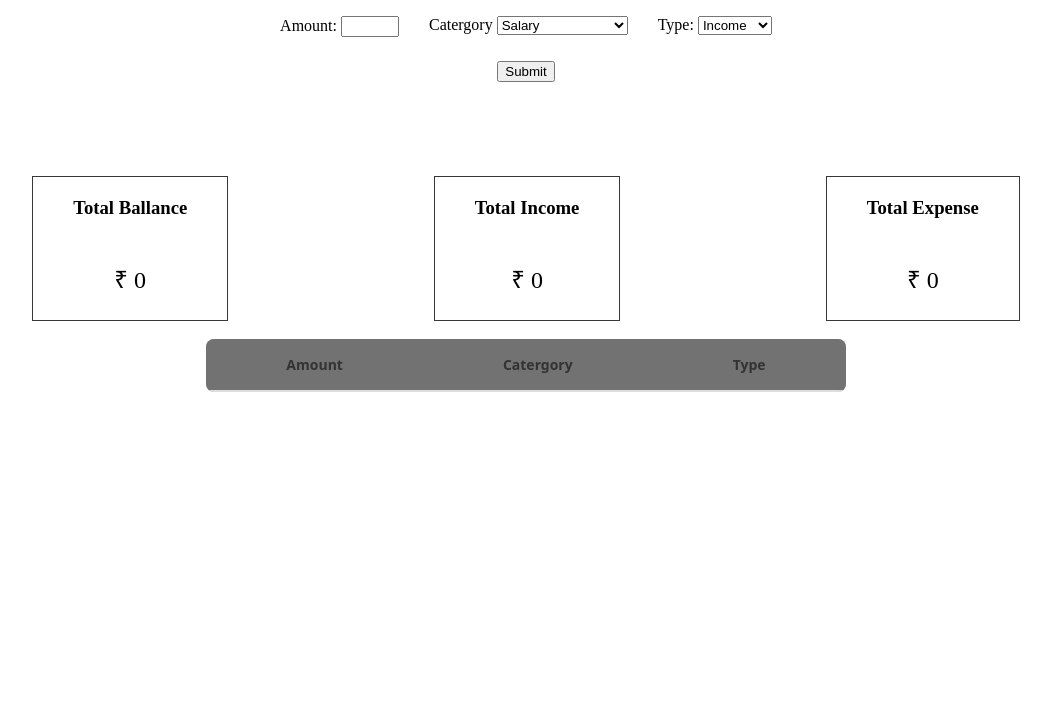
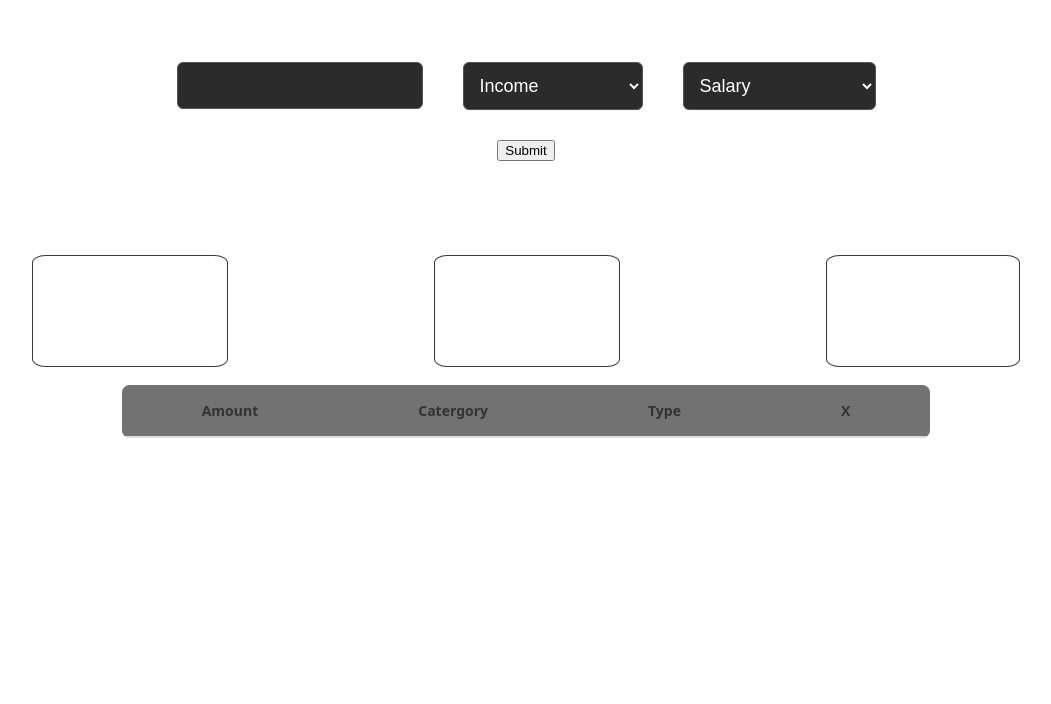
Before and after one commit to AyushC0der/Simple-Finance-Tracker, a plain HTML site: page index.html in a window 1280 px wide. Shown: the part 96-800 px from the top of the page, without its empty margins (114-1165 px from the left). Drawn offline with Linux system fonts and the light colour scheme.

Commit message:
some more changes its broken

```diff
--- a/Script.js
+++ b/Script.js
@@ -32,6 +32,9 @@ var tableBody = document.querySelector("#fintrack-table_ tbody");
 DisplayTotalAmount();
 
 /*Functions*/
+//Input
+{
+
     document.addEventListener('DOMContentLoaded', function() {
       const select = document.querySelector('#Typ_');
       select.addEventListener('change', function() {
@@ -51,10 +54,25 @@ document.addEventListener('DOMContentLoaded', function() {
         }
       });
     });
+}
+
+//Display
+{
+    function Update()
+    {
+
+
+    }
+
+}
+
+//Table
+{
 
     function AddElement()
     {
         AddRow(AmountInp.value, CatergorySel.value, type.value);
+        Update();
     }
 
     function DisplayTotalAmount()
@@ -72,6 +90,24 @@ function AddRow(amt, cat, typ)
             <td>₹ ${amt}</td>
             <td>${cat}</td>
             <td>${typ}</td>
+            <td><button type="button" class="TableCross" id="CrossBtn" onclick="RemoveRow(this)">X</button></td>
         `;
         tableBody.appendChild(row);
     }
+
+    function RemoveRow(btn)
+    {
+        const row = btn.closest('tr');
+        row.remove();
+    }
+}
+
+//Logic
+{
+
+    function Update()
+    {
+
+    }
+
+}
--- a/Style.css
+++ b/Style.css
@@ -1,18 +1,56 @@
 
-.fintrack-head{
+/*Main*/
+.fintrack-head {
     display: flex;
     justify-content: center;
     align-items: center;
     flex-direction: column;
+    gap: 10px;
+    color: white; /* Added to match your dark theme */
+}
+.fintrack-head h1 {
+    font-size: 40px;
+    font-family: 'Courier New', Courier, monospace;
+    margin-bottom: 20px;
+}
 
+
+
+.fintrack-inp {
+    display: flex;
+    flex-direction: row;
+    gap: 40px;          /* Increases the "too close" gap significantly */
+    padding: 20px;
+    align-items: flex-start;
+}
+
+.fintrack-inp div {
+    display: flex;
+    flex-direction: column;
     gap: 10px;
 }
 
-.fintrack-inp {
-    display: flex;
-    gap: 30px;
-    padding: 14px;
+.fintrack-inp input#Amt_ {
+    width: 220px;
+    font-size: 18px;
+    padding: 12px;
+    background-color: #2b2b2b;
+    color: white;
+    border: 1px solid #555;
+    border-radius: 6px;
 }
+
+.fintrack-inp select {
+    min-width: 180px;
+    padding: 12px;
+    font-size: 18px;
+    background-color: #2b2b2b;
+    color: white;
+    border: 1px solid #555;
+    border-radius: 6px;
+    cursor: pointer;
+}
+
 
 #Amt_{
     width: 50px;
@@ -38,6 +76,7 @@
     align-items: center;
 
     border: 1px solid rgb(56, 56, 56);
+    border-radius: 7%;
     padding: .1rem 2.5rem;
     margin: .5rem 0.25rem;
     max-width: .5em 1.25rem;
@@ -47,8 +86,8 @@
 .dispFin p{
     font-size: x-large;
 }
-
-
+/*------------*/
+/*TABLE*/
 table {
   width: 100%;
   border-collapse: collapse;
@@ -88,7 +127,11 @@ table {
   overflow: hidden;
 }
 
-
+.TableCross{
+  width: 150%;
+  font-size: large;
+  text-align: center;
+}
 
 
 
@@ -119,6 +162,18 @@ table {
     }
 }
 
+@media screen and (max-width: 800px) {
+    #displayFin_{
+        display: flex;
+        flex-direction: column;
+
+    }
+    th, td {
+        padding: 1rem 1.8rem;
+        text-align: left;
+    }
+}
+
 @media screen and (max-width: 360px) {
     th, td {
         padding: 1rem .5rem;
--- a/index.html
+++ b/index.html
@@ -15,18 +15,18 @@
                 <input type="number" name="" id="Amt_">
             </div>
             <div>
-                <label for="">Catergory</label>
+                <label>Type: </label>
+                <select name="Type" id="Typ_">
+                    <option value="Income">Income</option>
+                    <option value="Expense">Expense</option>
+                </select>
+            </div>
+            <div>
+                <label for="">Catergory: </label>
                 <select name="Catergory" id="Cat_">
                     <option value="Salary">Salary</option>
                     <option value="Got Money">Got Money</option>
                     <option value="Credit Cart Return">Credit Cart Return</option>
-                </select>
-            </div>
-            <div>
-                <label>Type: </label>
-                <select name="Type" id="Typ_">
-                    <option value="Income">Income</option>
-                    <option value="Expense">Expense</option>
                 </select>
             </div>
         </div>
@@ -57,6 +57,7 @@
                         <th>Amount</th>
                         <th>Catergory </th>
                         <th>Type</th>
+                        <th style="font-weight: bolder;">X</th>
                     </tr>
                 </thead>
                 <tbody>
```
Lines whose indentation alone changed are shown as unchanged.
